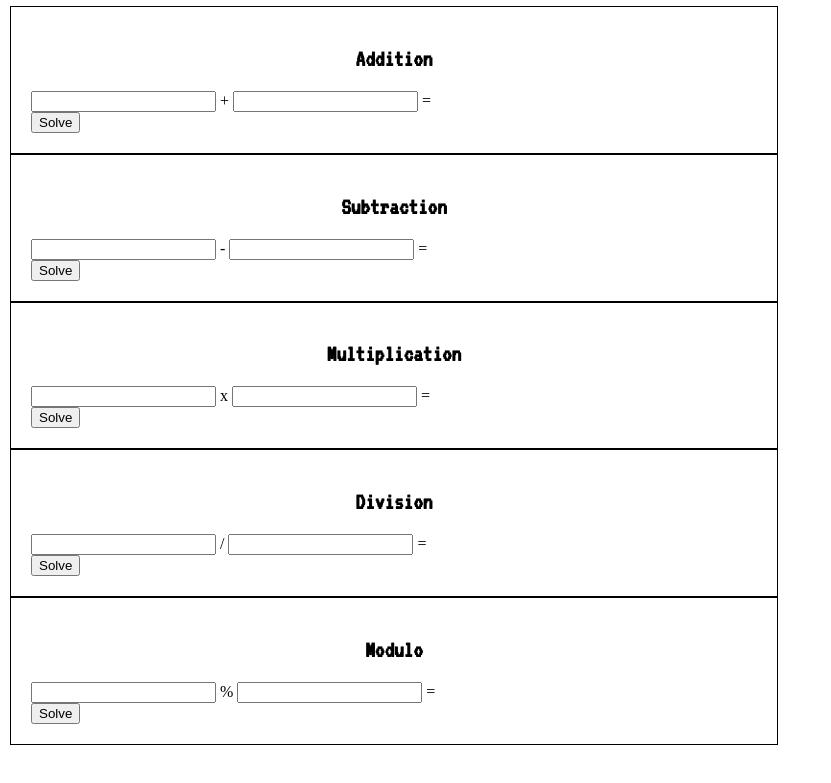
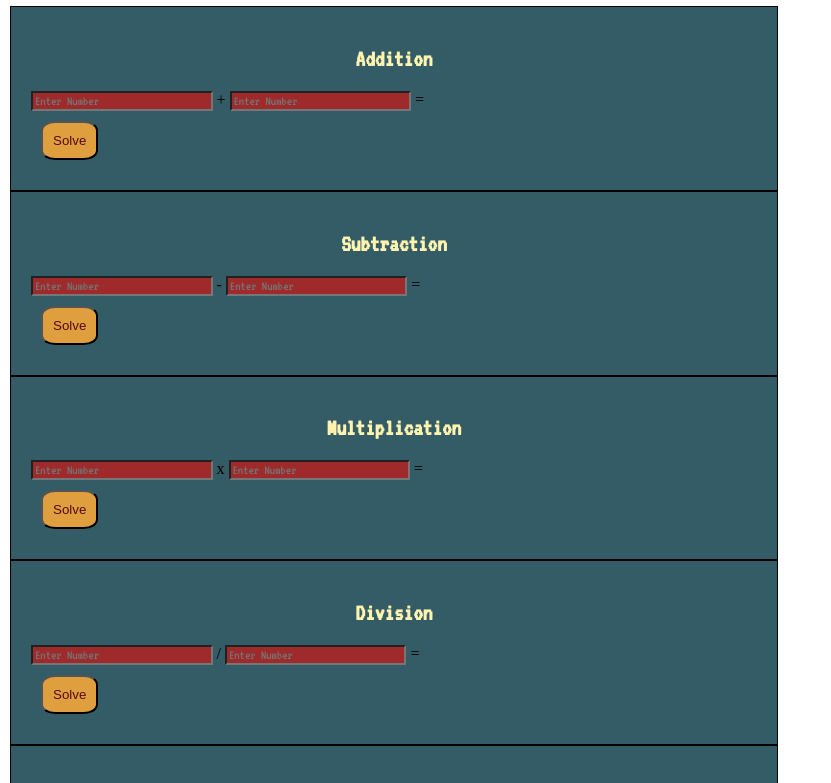
Before and after one commit to baileykue/lab-04-calculator, a plain HTML site: page index.html in a window 1280 px wide. Shown: the part 69-852 px from the top of the page, without its empty margins (0-831 px from the left). Before the commit the page ends 821 px from the top, so only its background shows below. Drawn offline with Linux system fonts and the light colour scheme.

Commit message:
added colorful css to the page

```diff
--- a/index.html
+++ b/index.html
@@ -21,9 +21,9 @@
     <main>
         <div class="calculation">
             <h2>Addition</h2>
-            <input id="add-input1" type="text">
+            <input id="add-input1" type="text" placeholder="Enter Number">
             +
-            <input id="add-input2" type="text">
+            <input id="add-input2" type="text" placeholder="Enter Number">
             =
             <span id="add-answer"></span>
 
@@ -32,9 +32,9 @@
 
         <div class="calculation">
             <h2>Subtraction</h2>
-            <input id="subtract-input1" type="text">
+            <input id="subtract-input1" type="text" placeholder="Enter Number">
             -
-            <input id="subtract-input2" type="text">
+            <input id="subtract-input2" type="text" placeholder="Enter Number">
             =
             <span id="subtract-answer"></span>
 
@@ -43,9 +43,9 @@
 
         <div class="calculation">
             <h2>Multiplication</h2>
-            <input id="multiply-input1" type="text">
+            <input id="multiply-input1" type="text" placeholder="Enter Number">
             x
-            <input id="multiply-input2" type="text">
+            <input id="multiply-input2" type="text" placeholder="Enter Number">
             =
             <span id="multiply-answer"></span>
 
@@ -54,9 +54,9 @@
 
         <div class="calculation">
             <h2>Division</h2>
-            <input id="divide-input1" type="text">
+            <input id="divide-input1" type="text" placeholder="Enter Number">
             /
-            <input id="divide-input2" type="text">
+            <input id="divide-input2" type="text" placeholder="Enter Number">
             =
             <span id="divide-answer"></span>
 
@@ -65,9 +65,9 @@
 
         <div class="calculation">
             <h2>Modulo</h2>
-            <input id="modulo-input1" type="text">
+            <input id="modulo-input1" type="text" placeholder="Enter Number">
             %
-            <input id="modulo-input2" type="text">
+            <input id="modulo-input2" type="text" placeholder="Enter Number">
             =
             <span id="modulo-answer"></span>
 
--- a/styles/style.css
+++ b/styles/style.css
@@ -4,18 +4,50 @@ main {
     display: flex;
     justify-content: center;
     flex-direction: column;
+    background-color: #335C67;
 }
 
 .calculation {
     border: 1px solid black;
     padding: 20px;
+    position: relative;
 }
 
-h1, h2 {
+h2 {
     font-family: 'VT323', monospace;
     text-align: center;
+    color: #FFF3B0;
+}
+
+h1 {
+    font-family: 'VT323', monospace;
+    text-align: center;
+    color: #540B0E;
 }
 
 span {
     display: block;
 }
+
+button {
+    text-align: center;
+    color:#540B0E;
+    padding: 10px;
+    border: 2px solic white;
+    background-color: #E09F3E;
+    border-radius: 25%;
+    margin: 10px;
+}
+
+button:hover {
+    background-color:#FFF3B0;
+}
+
+
+
+input {
+    background-color: #9E2A2B;
+    width: 25%;
+    color: #FFF3B0;
+    font-family: 'VT323', monospace;
+}
```
